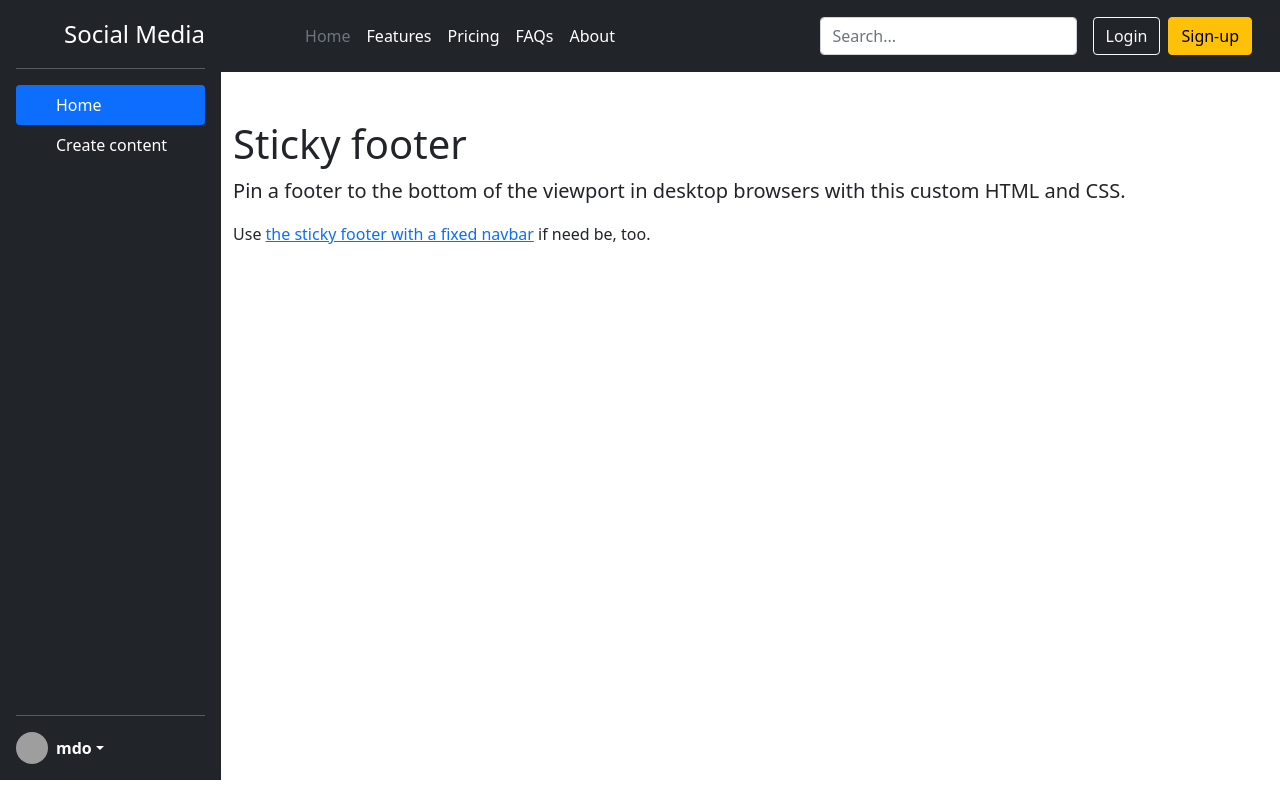
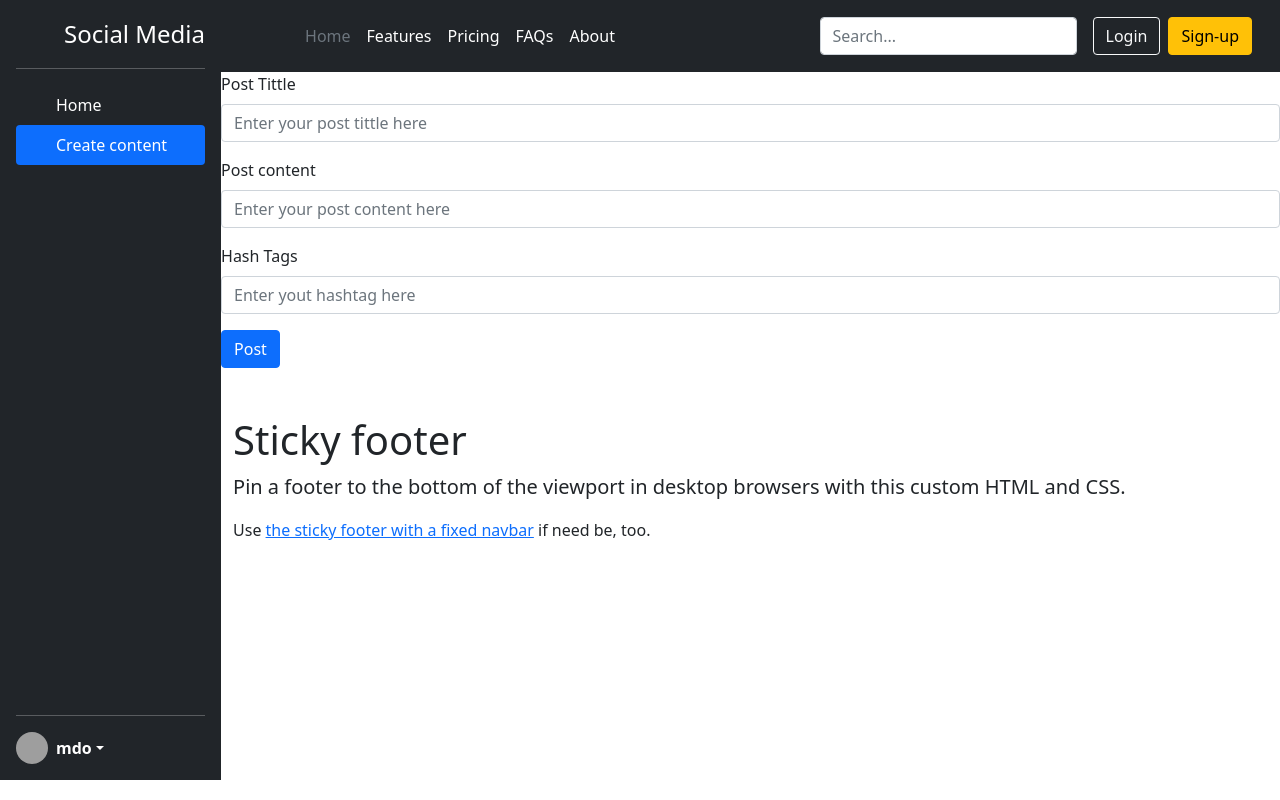
Before and after one commit to ajay1931/social_media, a React (Vite) app: page / in a window 1280 px wide. Both pictures are taken after a click on the link "Create content". Built offline with nearby package versions, Linux system fonts and the light colour scheme; grey boxes are pictures that could not be loaded.

Commit message:
update conditional rendering by using bootstrap

```diff
--- a/src/App.jsx
+++ b/src/App.jsx
@@ -3,15 +3,19 @@ import './App.css'
 import SideBar from './Components/SideBar'
 import Header from './Components/Header'
 import Footer from './Components/Footer'
+import CreateContent from './Components/CreateContent'
+import HomePage from './Components/HomePage'
 
 function App() {
+  const [selectedTab, setSelectedTab] = useState("Home");
 
   return (
     <>
       <div className='app-container'>
-        <SideBar />
+        <SideBar selectedTab={selectedTab} setSelectedTab={setSelectedTab} />
         <div className='header-footer'>
           <Header />
+          {selectedTab === "Home" ? <HomePage /> : <CreateContent />}
           <Footer />
         </div>
       </div>
--- /dev/null
+++ b/src/Components/CreateContent.jsx
@@ -0,0 +1,36 @@
+import React from 'react'
+
+const CreateContent = () => {
+    return (
+        <form className='createcontent-form'>
+            <div class="mb-3">
+                <label class="form-label">Post Tittle</label>
+                <input
+                    type="text"
+                    class="form-control"
+                    id="exampleInputEmail1"
+                    placeholder='Enter your post tittle here' />
+            </div>
+            <div class="mb-3">
+                <label class="form-label">Post content</label>
+                <input
+                    type="textarea"
+                    class="form-control"
+                    id="exampleInputEmail1"
+                    placeholder='Enter your post content here' />
+            </div>
+            <div class="mb-3">
+                <label class="form-label">Hash Tags</label>
+                <input
+                    type="text"
+                    class="form-control"
+                    id="exampleInputEmail1"
+                    placeholder='Enter yout hashtag here' />
+            </div>
+
+            <button type="submit" class="btn btn-primary">Post</button>
+        </form>
+    )
+}
+
+export default CreateContent
--- /dev/null
+++ b/src/Components/HomePage.jsx
@@ -0,0 +1,11 @@
+import React from 'react'
+
+const HomePage = () => {
+  return (
+    <div>
+      Nothing here
+    </div>
+  )
+}
+
+export default HomePage
--- a/src/Components/SideBar.jsx
+++ b/src/Components/SideBar.jsx
@@ -1,23 +1,40 @@
 import React from 'react'
 
-const SideBar = () => {
+const SideBar = ({selectedTab, setSelectedTab}) => {
     return (
-        <div class="d-flex flex-column flex-shrink-0 p-3 text-white bg-dark sidebar" style={{width: "280px;"}}>
+        <div class="d-flex flex-column flex-shrink-0 p-3 text-white bg-dark sidebar" style={{ width: "280px;" }}>
             <a href="/" class="d-flex align-items-center mb-3 mb-md-0 me-md-auto text-white text-decoration-none">
-                <svg class="bi me-2" width="40" height="32"><use xlink:href="#bootstrap"></use></svg>
+                <svg class="bi me-2" width="40" height="32"><use xlinkHref="#bootstrap"></use></svg>
                 <span class="fs-4">Social Media</span>
             </a>
             <hr />
             <ul class="nav nav-pills flex-column mb-auto">
-                <li class="nav-item">
-                    <a href="#" class="nav-link active" aria-current="page">
-                        <svg class="bi me-2" width="16" height="16"><use xlink:href="#home"></use></svg>
+                <li
+                    class="nav-item"
+                    onClick={() => {
+                        setSelectedTab("Home")
+                    }}
+                >
+                    <a
+                        href="#"
+                        class={`nav-link text-white ${selectedTab === 'Home' && 'active'}`}
+                        aria-current="page"
+
+                    >
+                        <svg class="bi me-2" width="16" height="16"><use xlinkHref="#home"></use></svg>
                         Home
                     </a>
                 </li>
-                <li>
-                    <a href="#" class="nav-link text-white">
-                        <svg class="bi me-2" width="16" height="16"><use xlink:href="#speedometer2"></use></svg>
+                <li
+                    onClick={() => {
+                        setSelectedTab("CreateContent")
+                    }}
+                >
+                    <a
+                        href="#"
+                        class={`nav-link text-white ${selectedTab === 'CreateContent' && 'active'}`}
+                    >
+                        <svg class="bi me-2" width="16" height="16"><use xlinkHref="#speedometer2"></use></svg>
                         Create content
                     </a>
                 </li>
```
